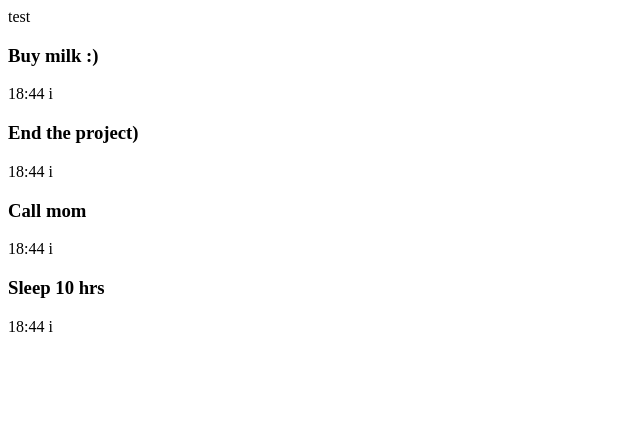
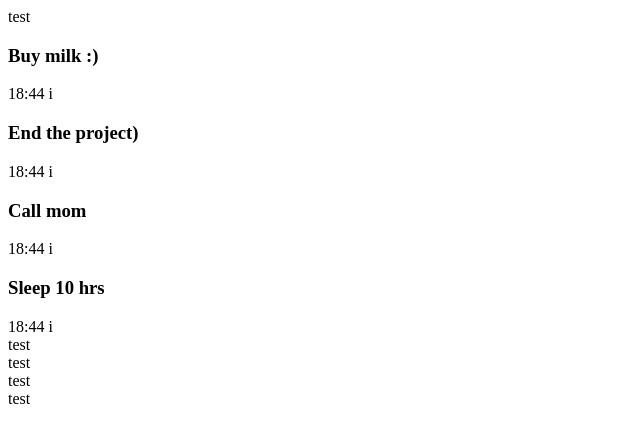
Before and after one commit to kk-developer92/weather-app, a plain HTML site: page index.html in a window 1280 px wide. Shown: the whole page, without its empty margins (0-640 px from the left). Drawn offline with Linux system fonts and the light colour scheme.

Commit message:
copy paste .box

```diff
--- a/index.html
+++ b/index.html
@@ -9,6 +9,10 @@
 <body>
 
     <div class="box">test</div>
+    <div class="box">test</div>
+    <div class="box">test</div>
+    <div class="box">test</div>
+    <div class="box">test</div>
 
     <script src="./script.js"></script>
 </body>
```
